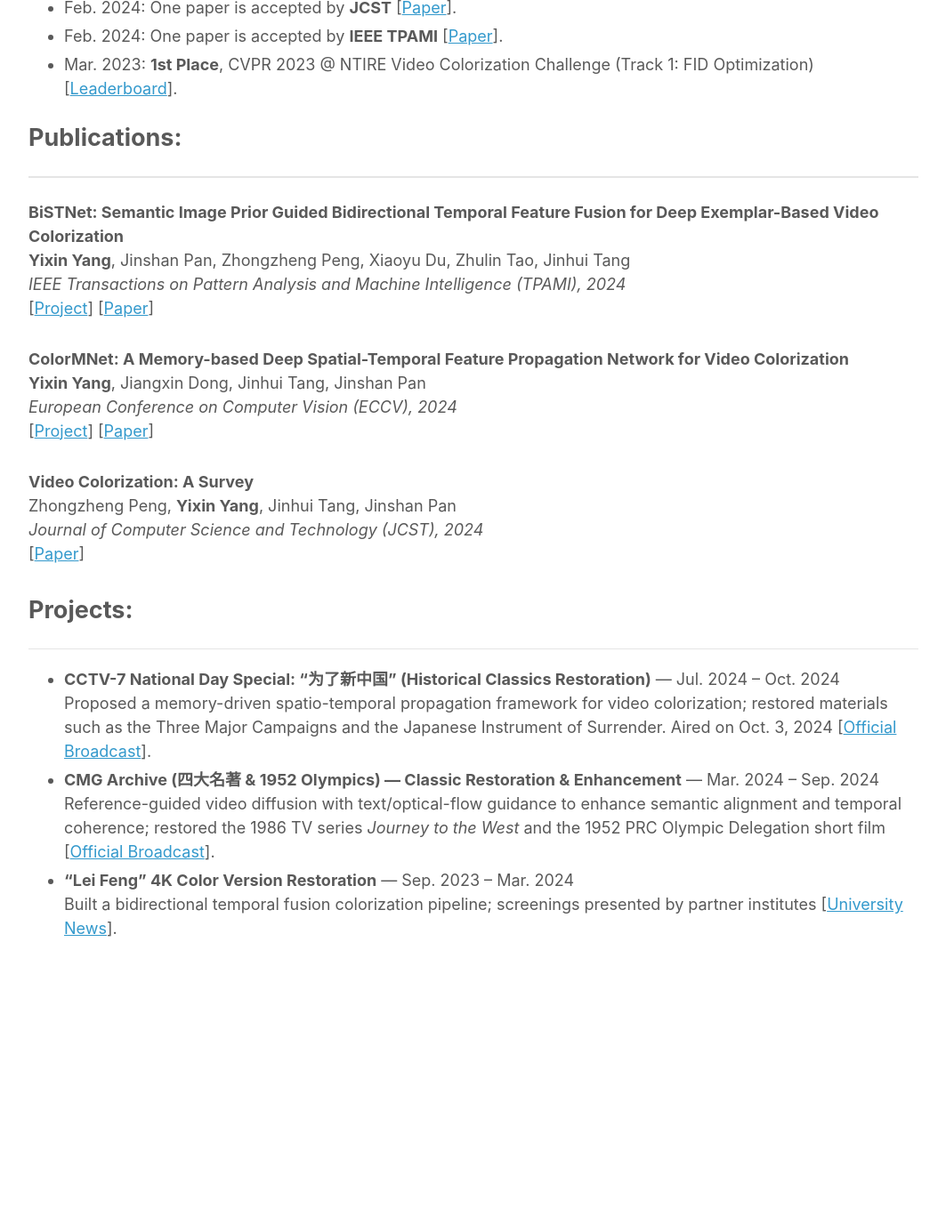
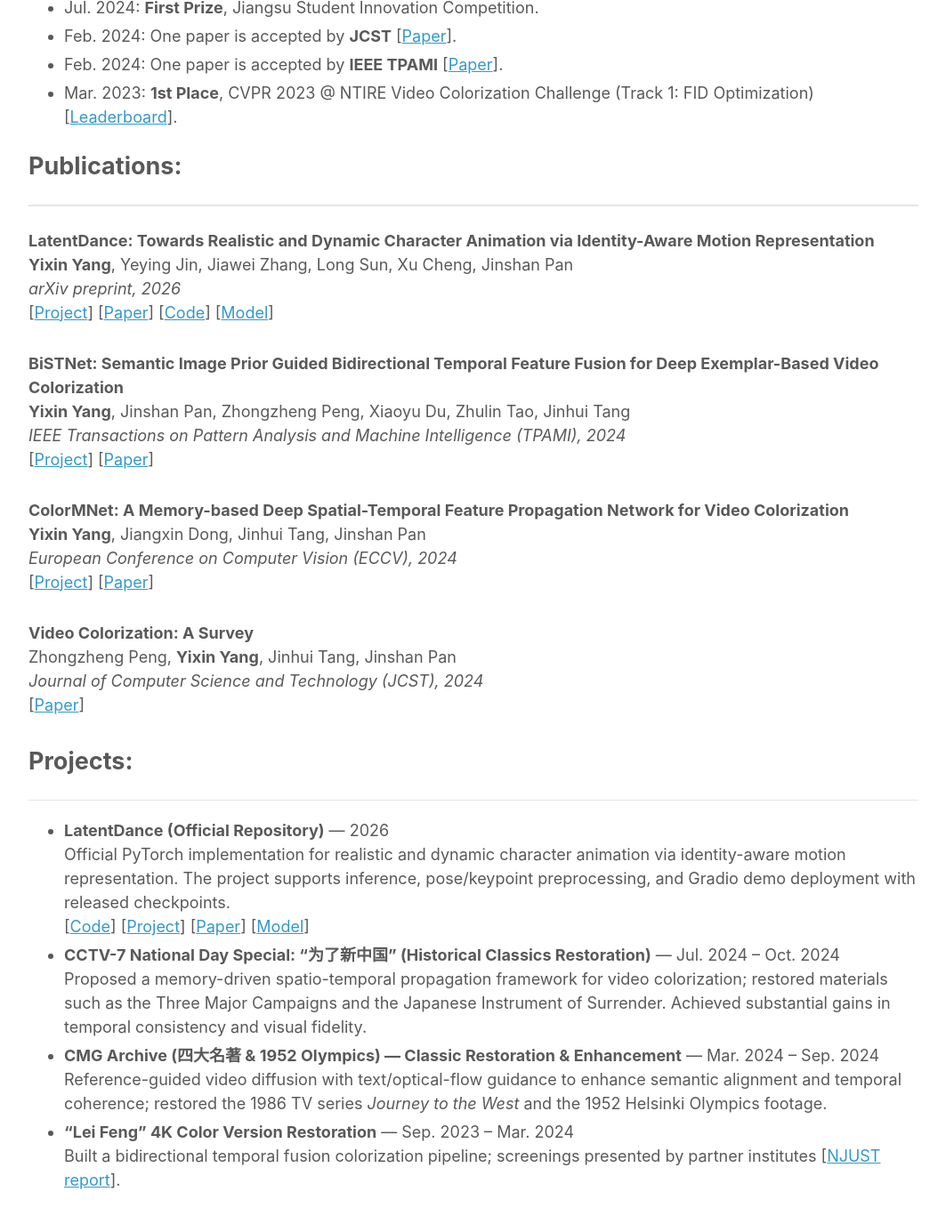
Before and after one commit to yyang181/yyang181.github.io, a Jekyll site: the page index.html, which Jekyll copies as it is, in a window 1280 px wide and 1400 px high, scrolled down 831 px. Shown: the top 1376 px of the window at 89% size, without its empty margins (108-1171 px from the left). Built offline with Jekyll 4.4.1, drawn with Linux system fonts in a browser that asks for light colours; before the commit the page ends 1988 px from its top, so only the background shows below that; some of the changed text lies outside the part shown.

Commit message:
Add LatentDance paper and repository highlights to homepage

```diff
--- a/index.html
+++ b/index.html
@@ -53,6 +53,7 @@
         <h2>Latest News:</h2>
         <hr>
         <ul>
+          <li>Aug. 2026: Released <b>LatentDance</b> with paper, code, model, and project page [<a href="https://github.com/yyang181/LatentDance" target="_blank">Code</a>] [<a href="https://yyang181.github.io/LatentDance/" target="_blank">Project</a>] [<a href="https://github.com/yyang181/LatentDance/blob/main/assets/paper/LatentDance_paper.pdf" target="_blank">Paper</a>] [<a href="https://huggingface.co/yyang181/LatentDance" target="_blank">Model</a>].</li>
           <li>Oct. 2025: NJUST Doctoral National Scholarship.</li>
           <li>Oct. 2025: <b>National Gold Award</b>, China International College Students' Innovation Competition (2025).</li>
           <li>Aug. 2025: <b>1st Place</b>, ICCV 2025 @ AIM Robust Offline Video Super-Resolution Challenge [<a href="https://www.codabench.org/competitions/8031/#/results-tab" target="_blank">Leaderboard</a>].</li>
@@ -71,6 +72,18 @@
       <div class="module">
         <h2>Publications:</h2>
         <hr>
+
+        <div class="publication">
+          <p>
+            <b>LatentDance: Towards Realistic and Dynamic Character Animation via Identity-Aware Motion Representation</b><br>
+            <b>Yixin Yang</b>, Yeying Jin, Jiawei Zhang, Long Sun, Xu Cheng, Jinshan Pan<br>
+            <i>arXiv preprint, 2026</i><br>
+            [<a href="https://yyang181.github.io/LatentDance/" target="_blank">Project</a>]
+            [<a href="https://github.com/yyang181/LatentDance/blob/main/assets/paper/LatentDance_paper.pdf" target="_blank">Paper</a>]
+            [<a href="https://github.com/yyang181/LatentDance" target="_blank">Code</a>]
+            [<a href="https://huggingface.co/yyang181/LatentDance" target="_blank">Model</a>]
+          </p>
+        </div>
 
         <div class="publication">
           <p>
@@ -109,16 +122,24 @@
         <hr>
         <ul>
           <li>
+            <b>LatentDance (Official Repository)</b> — 2026<br>
+            Official PyTorch implementation for realistic and dynamic character animation via identity-aware motion representation. The project supports inference, pose/keypoint preprocessing, and Gradio demo deployment with released checkpoints.<br>
+            [<a href="https://github.com/yyang181/LatentDance" target="_blank">Code</a>]
+            [<a href="https://yyang181.github.io/LatentDance/" target="_blank">Project</a>]
+            [<a href="https://github.com/yyang181/LatentDance/blob/main/assets/paper/LatentDance_paper.pdf" target="_blank">Paper</a>]
+            [<a href="https://huggingface.co/yyang181/LatentDance" target="_blank">Model</a>]
+          </li>
+          <li>
             <b>CCTV-7 National Day Special: “为了新中国” (Historical Classics Restoration)</b> — Jul. 2024 – Oct. 2024<br>
-            Proposed a memory-driven spatio-temporal propagation framework for video colorization; restored materials such as the Three Major Campaigns and the Japanese Instrument of Surrender. Aired on Oct. 3, 2024 [<a href="https://tv.cctv.com/2024/10/03/VIDEmgDbTZuUH4J2eASteD0U241003.shtml" target="_blank">Official Broadcast</a>].
+            Proposed a memory-driven spatio-temporal propagation framework for video colorization; restored materials such as the Three Major Campaigns and the Japanese Instrument of Surrender. Achieved substantial gains in temporal consistency and visual fidelity.
           </li>
           <li>
             <b>CMG Archive (四大名著 &amp; 1952 Olympics) — Classic Restoration &amp; Enhancement</b> — Mar. 2024 – Sep. 2024<br>
-            Reference-guided video diffusion with text/optical-flow guidance to enhance semantic alignment and temporal coherence; restored the 1986 TV series <i>Journey to the West</i> and the 1952 PRC Olympic Delegation short film [<a href="https://tv.cctv.com/2024/06/28/VIDEEt71O3OL0oJAVwvElpXV240628.shtml?spm=C55953877151.PXXwefeHcOAR.0.0" target="_blank">Official Broadcast</a>].
+            Reference-guided video diffusion with text/optical-flow guidance to enhance semantic alignment and temporal coherence; restored the 1986 TV series <i>Journey to the West</i> and the 1952 Helsinki Olympics footage.
           </li>
           <li>
             <b>“Lei Feng” 4K Color Version Restoration</b> — Sep. 2023 – Mar. 2024<br>
-            Built a bidirectional temporal fusion colorization pipeline; screenings presented by partner institutes [<a href="https://cs.njust.edu.cn/ba/42/c1817a309826/page.htm" target="_blank">University News</a>].
+            Built a bidirectional temporal fusion colorization pipeline; screenings presented by partner institutes [<a href="https://cs.njust.edu.cn/ba/42/c1817a309826/page.htm" target="_blank">NJUST report</a>].
           </li>
         </ul>
       </div>
```
